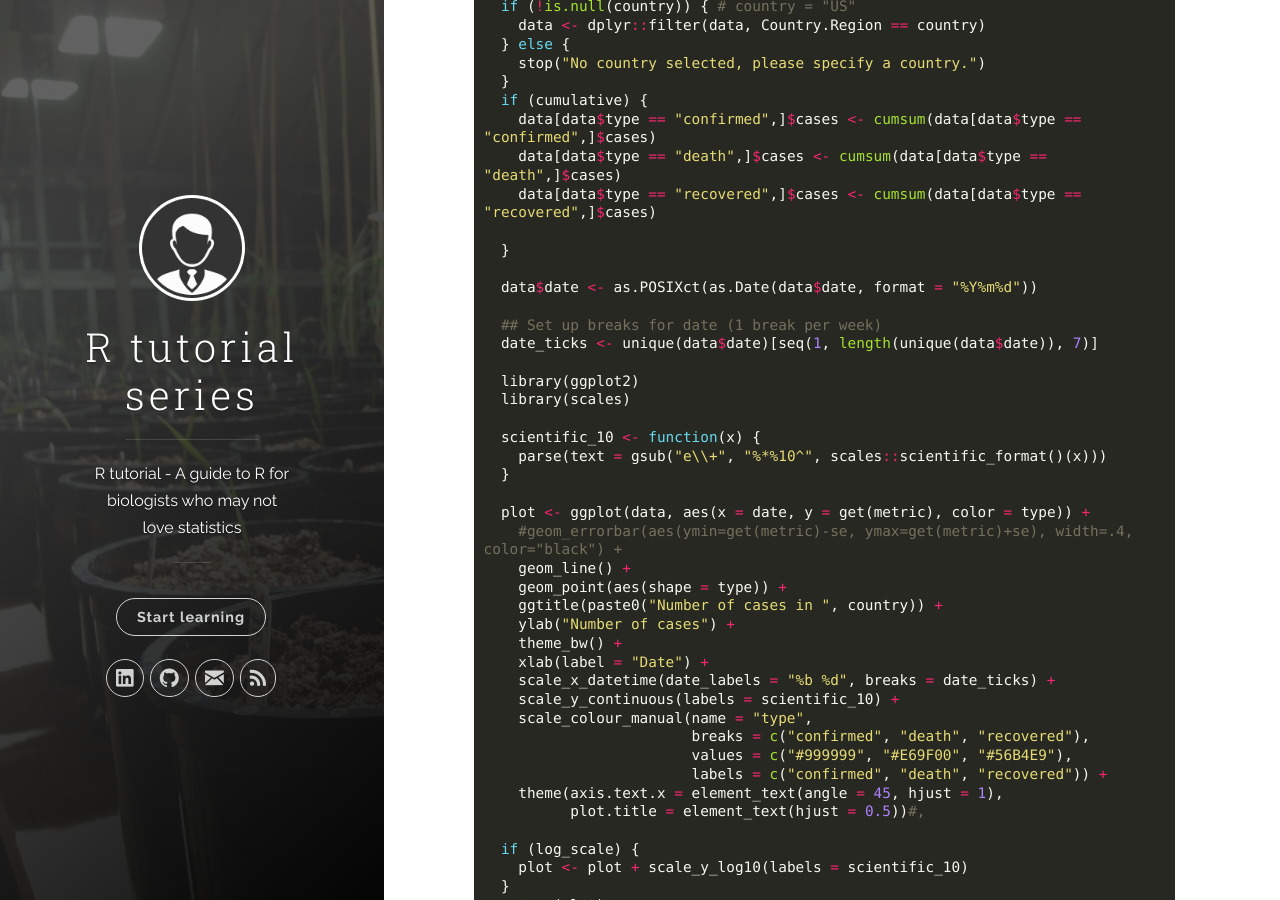
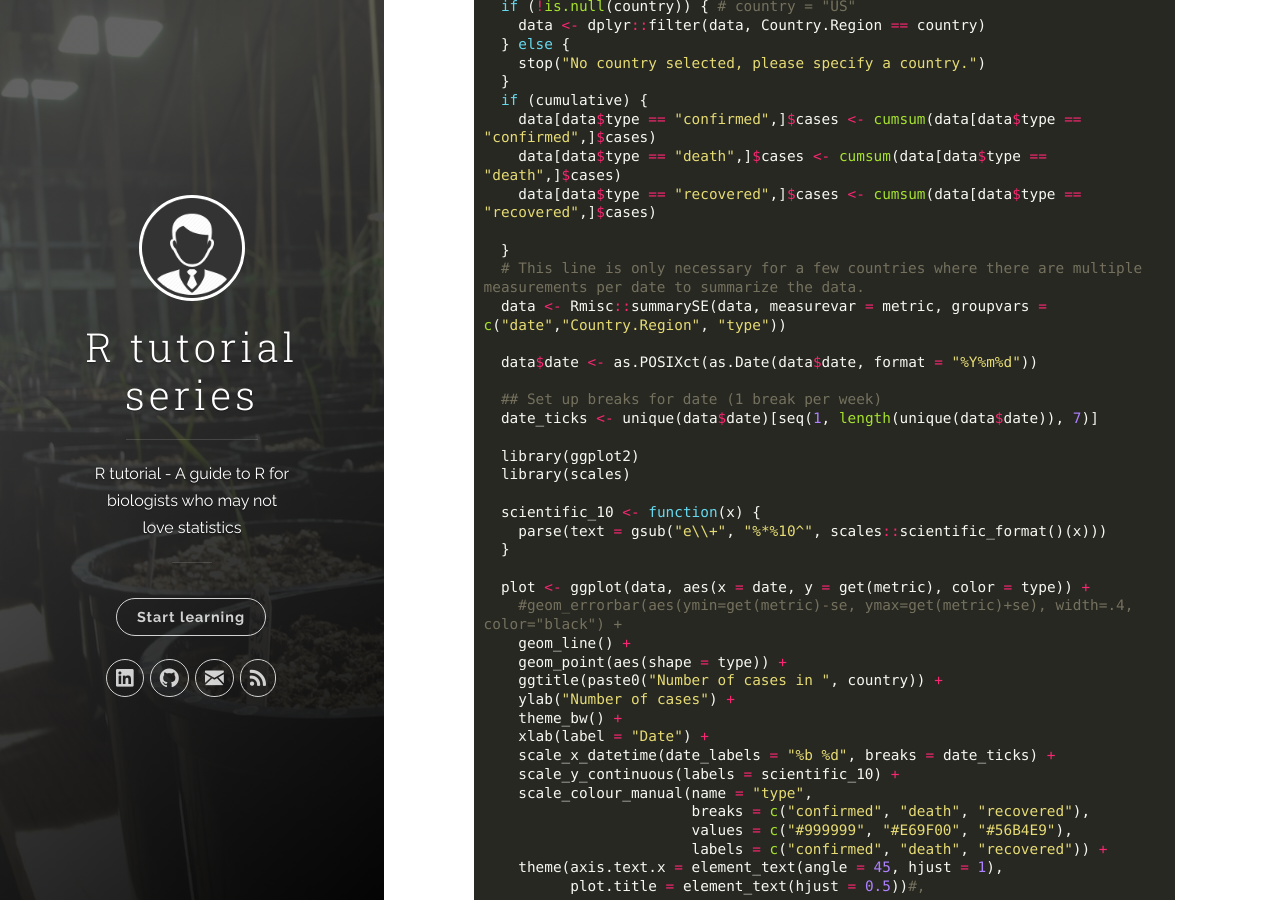
Before and after one commit to bakuhatsu/Rsite, a Jekyll site: the page built from _posts/2020-05-08-Interactive-plot-of-COVID19-data.markdown, in a window 1280 px wide and 900 px high, scrolled down 2507 px. Built offline with Jekyll 4.4.1, drawn with Linux system fonts in a browser that asks for light colours; nearby versions of some CDN libraries.

Commit message:
Update with summary added

```diff
--- a/_posts/2020-05-08-Interactive-plot-of-COVID19-data.markdown
+++ b/_posts/2020-05-08-Interactive-plot-of-COVID19-data.markdown
@@ -116,6 +116,8 @@ covidTimecourse <- function(data = coronavirus, metric = "cases", country = "US"
     data[data$type == "recovered",]$cases <- cumsum(data[data$type == "recovered",]$cases)
 
   }
+  # This line is only necessary for a few countries where there are multiple measurements per date to summarize the data.
+  data <- Rmisc::summarySE(data, measurevar = metric, groupvars = c("date","Country.Region", "type"))
 
   data$date <- as.POSIXct(as.Date(data$date, format = "%Y%m%d"))
 
```
